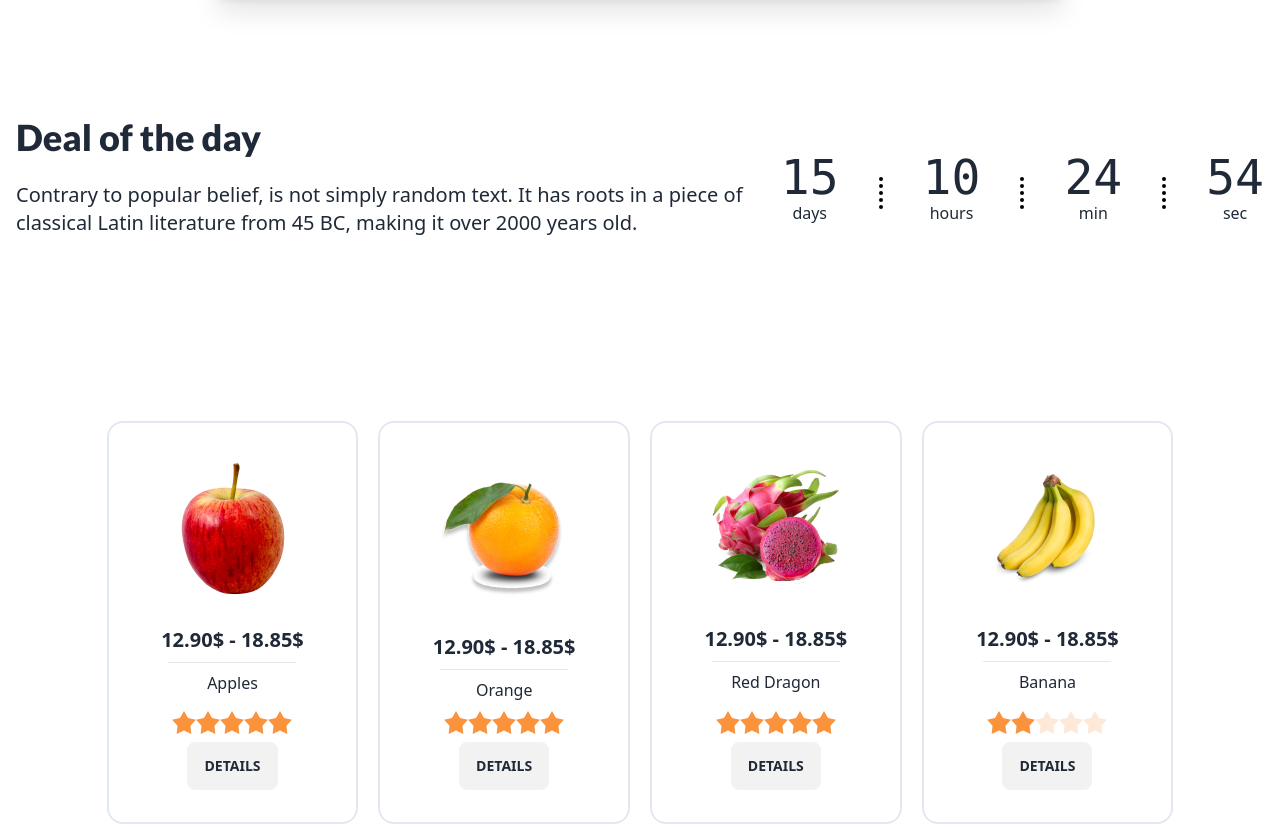
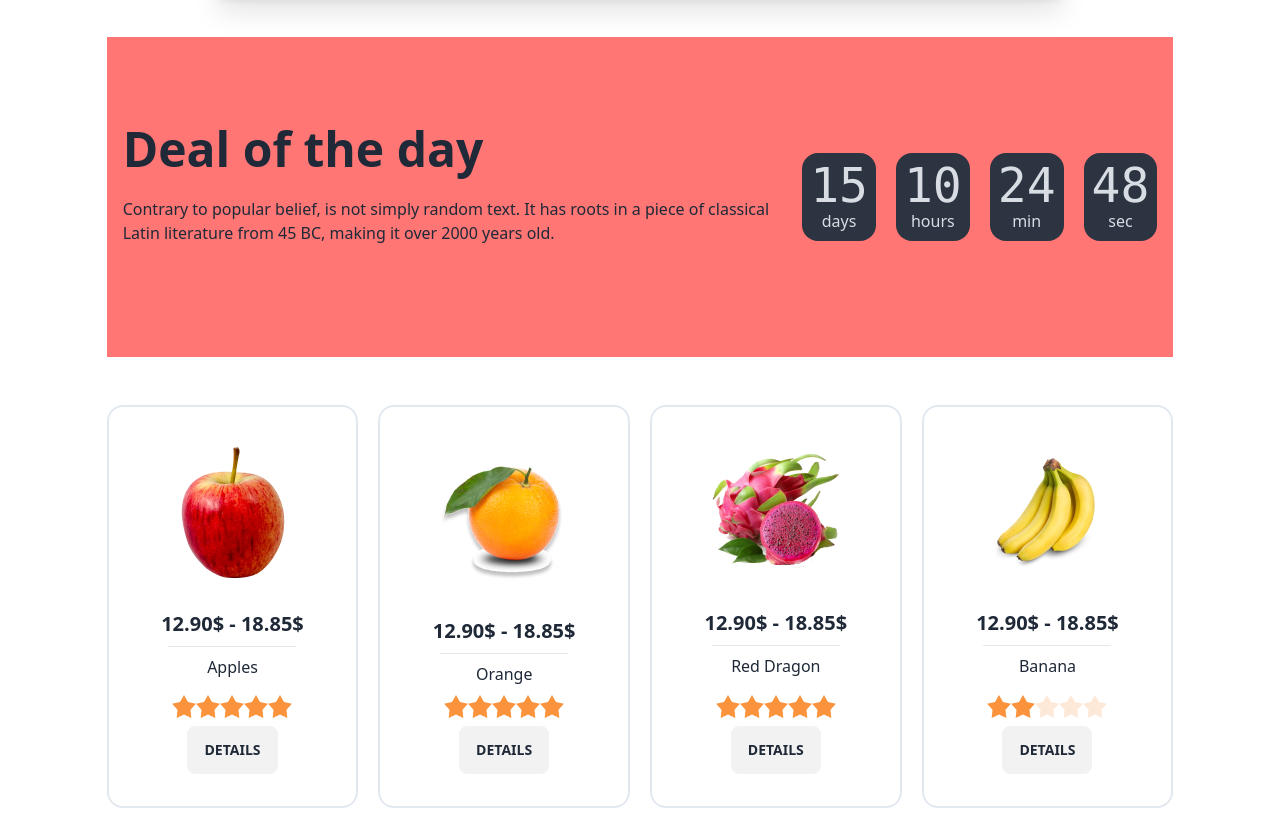
Before and after one commit to arafatjim/my-third-assignment-repo, a plain HTML site: page index.html in a window 1280 px wide. Shown: the part 1209-2036 px from the top of the page. Drawn offline with nearby package versions, Linux system fonts and the light colour scheme.

Commit message:
add countdown section

```diff
--- a/index.html
+++ b/index.html
@@ -192,41 +192,38 @@
 
           </section>
 
-          <section class=" gap-30">
-                    <div class="hero text-center  h-96 lg:text-left min-h-64 py-10  ">
-                              <div class="hero-content flex-col-reverse lg:flex-row-reverse">
-                                        <div class="grid grid-flow-col gap-10 text-center auto-cols-max">
-                                                  <div class="flex flex-col">
+          <section class="w-10/12 mx-auto">
+            <div class="hero h-80 bg-[#ff7675] my-10">
+              <div class="hero-content flex-col lg:flex-row-reverse">
+                <div class="grid grid-flow-col gap-5 text-center auto-cols-max">
+                  <div class="flex flex-col p-2 bg-neutral rounded-box text-neutral-content">
                     <span class="countdown font-mono text-5xl">
                       <span style="--value:15;"></span>
                     </span>
                     days
                   </div>
-                                                  <span class="border-dotted border-r-4 border-black h-8 mt-6"></span>
-                                                  <div class="flex flex-col">
+                  <div class="flex flex-col p-2 bg-neutral rounded-box text-neutral-content">
                     <span class="countdown font-mono text-5xl">
                       <span style="--value:10;"></span>
                     </span>
                     hours
                   </div>
-                                                  <span class="border-dotted border-r-4 border-black h-8 mt-6"></span>
-                                                  <div class="flex flex-col">
+                  <div class="flex flex-col p-2 bg-neutral rounded-box text-neutral-content">
                     <span class="countdown font-mono text-5xl">
                       <span style="--value:24;"></span>
                     </span>
                     min
                   </div>
-                                                  <span class="border-dotted border-r-4 border-black h-8 mt-6"></span>
-                                                  <div class="flex flex-col">
+                  <div class="flex flex-col p-2 bg-neutral rounded-box text-neutral-content">
                     <span class="countdown font-mono text-5xl">
-                                                      <span style="--value:54;"></span>
+                      <span style="--value:48;"></span>
                     </span>
                     sec
                   </div>
                 </div>
-                                <div class="text-centerlg:text-left">
-                                  <h1 class=" text-4xl font-lato900 ">Deal of the day</h1>
-                                  <p class="py-6 text-xl ">Contrary to popular belief, is not simply random text. It has roots in a piece of classical Latin literature from 45 BC, making it over 2000 years old.</p>
+                <div class="text-center lg:text-left">
+                  <h1 class="text-5xl font-bold">Deal of the day</h1>
+                  <p class="py-6">Contrary to popular belief, is not simply random text. It has roots in a piece of classical Latin literature from 45 BC, making it over 2000 years old.</p>
 
                 </div>
               </div>
@@ -234,7 +231,7 @@
           </section>
           <!-- fruit cardsss
            -->
-           <section class="w-10/12 py-10 mx-auto flex flex-col gap-5 lg:flex-row">
+           <section class="w-10/12 pb-10 pt-2 mx-auto flex flex-col gap-5 lg:flex-row">
             <div class="card items-center bg-base-100 border-solid border-2 border-slate-200 lg:w-80 ">
               <figure class="px-10 pt-10">
                 <img src="./images/fruit6.png" alt="Shoes" class="rounded-xl" />
```
Lines whose indentation alone changed are shown as unchanged.
